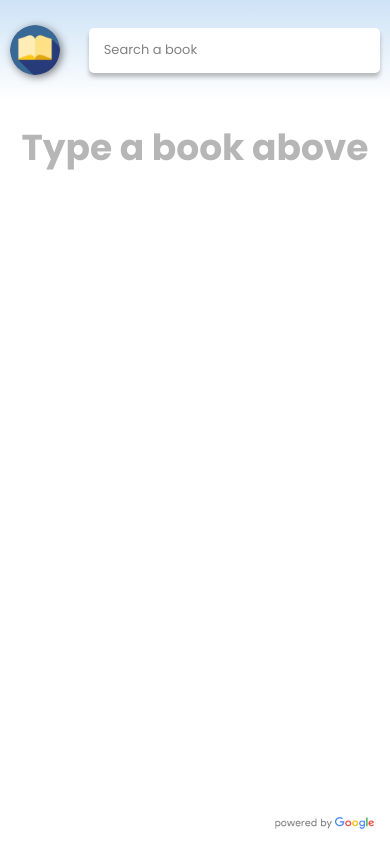
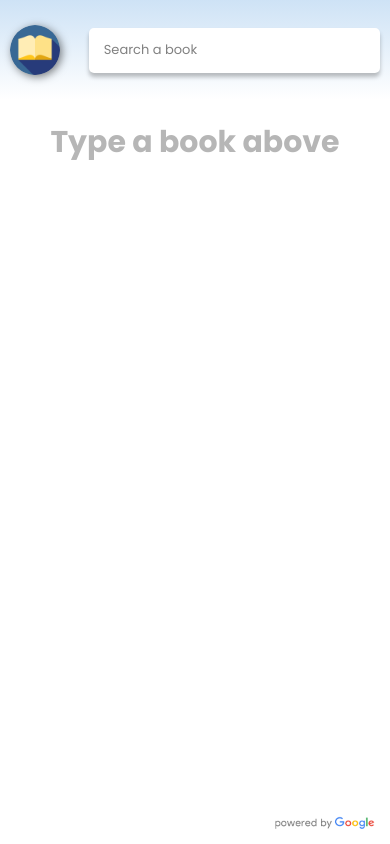
Before and after one commit to kyuba4/Books-App, a React (Create React App) app: page / in a window 390 px wide. Built offline with nearby package versions, Linux system fonts and the light colour scheme.

Commit message:
Added delay when user types a book's title to reduce consumption of API, new card shadow

```diff
--- a/package.json
+++ b/package.json
@@ -10,6 +10,7 @@
     "react-dom": "^17.0.2",
     "react-loader-spinner": "^4.0.0",
     "react-scripts": "4.0.3",
+    "react-transition-group": "^4.4.2",
     "sass": "^1.45.0",
     "web-vitals": "^1.1.2"
   },
--- a/src/App.js
+++ b/src/App.js
@@ -5,12 +5,13 @@ import useFetch from "./hooks/useFetch";
 
 const App = () => {
   const [bookFilter, setBookFilter] = useState(null);
-  const [data, isPending, error] = useFetch(bookFilter);
+  const [data, error] = useFetch(bookFilter);
 
   return (
     <>
       <Header bookFilter={setBookFilter} />
-      <BooksList data={data} isPending={isPending} error={error} />
+      {/* Is typed means if user typed something into input */}
+      <BooksList data={data} isTyped={bookFilter} error={error} />
     </>
   );
 };
--- a/src/components/BooksList.js
+++ b/src/components/BooksList.js
@@ -1,22 +1,24 @@
 import Book from "./Book";
 import Loader from "react-loader-spinner";
 
-const BooksList = ({ data, isPending, error }) => {
+const BooksList = ({ data, isTyped, error }) => {
   return (
     <>
-      {!data && !isPending && <h1 className="result-heading">Type a book above</h1>}
-      {isPending && !data && (
+      {!data && !isTyped && <h1 className="result-heading">Type a book above</h1>}
+      {isTyped && !data && (
         <div className="loading">
           <Loader type="TailSpin" color="#323232" height={90} width={90} />
         </div>
       )}
-      {data && <h1 className="result-heading">Results</h1>}
       {data && (
-        <div className="wrapper">
-          {data.map((book) => {
-            return <Book book={book.volumeInfo} key={book.id} />;
-          })}
-        </div>
+        <>
+          <h1 className="result-heading">Results</h1>
+          <div className="wrapper">
+            {data.map((book) => {
+              return <Book book={book.volumeInfo} key={book.id} />;
+            })}
+          </div>
+        </>
       )}
       {error && <div>{error}</div>}
     </>
--- a/src/components/Header.js
+++ b/src/components/Header.js
@@ -1,26 +1,30 @@
 import Logo from "../assets/logo.png";
 import PoweredBy from "../assets/powered_by_google_on_white_hdpi.png";
+import { useEffect, useState } from "react";
 
 const Header = ({ bookFilter }) => {
+  const [inputValue, setInputValue] = useState("");
+
   const preventDefault = (e) => {
     e.preventDefault();
   };
 
-  const labelMove = (e) => {
-    const value = e.target.value.length;
+  const handleLabelMove = (e) => {
+    const length = e.target.value.length;
     const label = document.getElementById("form-label");
 
-    value > 0 ? label.classList.add("moved") : label.classList.remove("moved");
-  };
-
-  const onInputChange = (e) => {
-    bookFilter(e.target.value);
+    length > 0 ? label.classList.add("moved") : label.classList.remove("moved");
   };
 
   const handleInput = (e) => {
-    labelMove(e);
-    onInputChange(e);
+    handleLabelMove(e);
+    setInputValue(e.target.value);
   };
+
+  useEffect(() => {
+    const timeoutID = setTimeout(() => bookFilter(inputValue), 800);
+    return () => clearTimeout(timeoutID);
+  }, [inputValue, bookFilter]);
 
   return (
     <div className="header">
@@ -30,7 +34,7 @@ const Header = ({ bookFilter }) => {
       <div className="search-bar">
         <form onSubmit={preventDefault}>
           <label id="form-label">Search a book</label>
-          <input type="text" onChange={handleInput} />
+          <input type="text" value={inputValue} onChange={handleInput} />
         </form>
       </div>
       <div id="powered-by">
--- a/src/hooks/useFetch.js
+++ b/src/hooks/useFetch.js
@@ -4,12 +4,10 @@ const useFetch = (title) => {
   const API_KEY = "AIzaSyBPf9bAmhP_UOwIGVWwoRHKUHX49b-Q2Xg";
 
   const [data, setData] = useState(null);
-  const [isPending, setIsPending] = useState(null);
   const [error, setError] = useState(null);
 
   useEffect(() => {
     if (title) {
-      setIsPending(true);
       fetch(`https://www.googleapis.com/books/v1/volumes?q=${title}&key=${API_KEY}`)
         .then((res) => {
           return res.json();
@@ -20,16 +18,13 @@ const useFetch = (title) => {
         })
         .catch((err) => {
           setError(err.message);
-        })
-        .finally(() => {
-          setIsPending(false);
         });
     } else {
       setData(null);
     }
   }, [title]);
 
-  return [data, isPending, error];
+  return [data, error];
 };
 
 export default useFetch;
--- a/src/styles/App.scss
+++ b/src/styles/App.scss
@@ -21,6 +21,7 @@ body {
 
 body {
   color: #000;
+  overflow-y: scroll;
 }
 
 #root {
--- a/src/styles/_Book.scss
+++ b/src/styles/_Book.scss
@@ -1,8 +1,9 @@
 .book {
   width: 100%;
   height: 100%;
-  background: #efefef;
-  box-shadow: 2px 2px 5px rgba(0, 0, 0, 0.5);
+  background: #efefefa4;
+  box-shadow: 0 1px 1px rgba(0, 0, 0, 0.15), 0 2px 2px rgba(0, 0, 0, 0.15), 0 4px 4px rgba(0, 0, 0, 0.15),
+    0 8px 8px rgba(0, 0, 0, 0.15);
   border-radius: 5px;
   color: inherit;
   text-decoration: none;
--- a/src/styles/_BooksList.scss
+++ b/src/styles/_BooksList.scss
@@ -3,6 +3,10 @@
   text-align: center;
   font-size: 36px;
   margin: 20px 0;
+
+  @media (max-width: 500px) {
+    font-size: 30px;
+  }
 }
 
 .wrapper {
```
Also changed, not shown: 1 other file (tests, documents, lock files or other folders).
